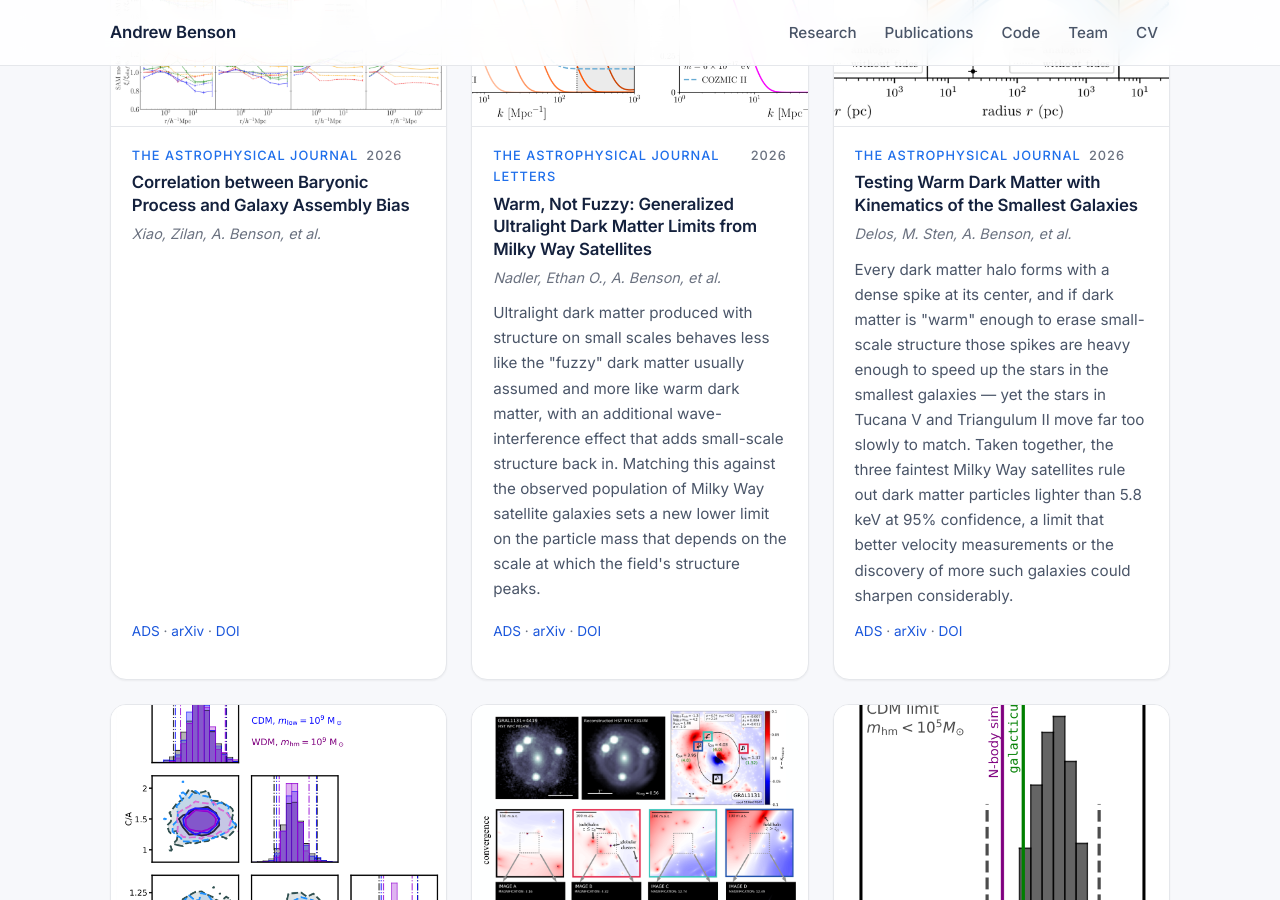
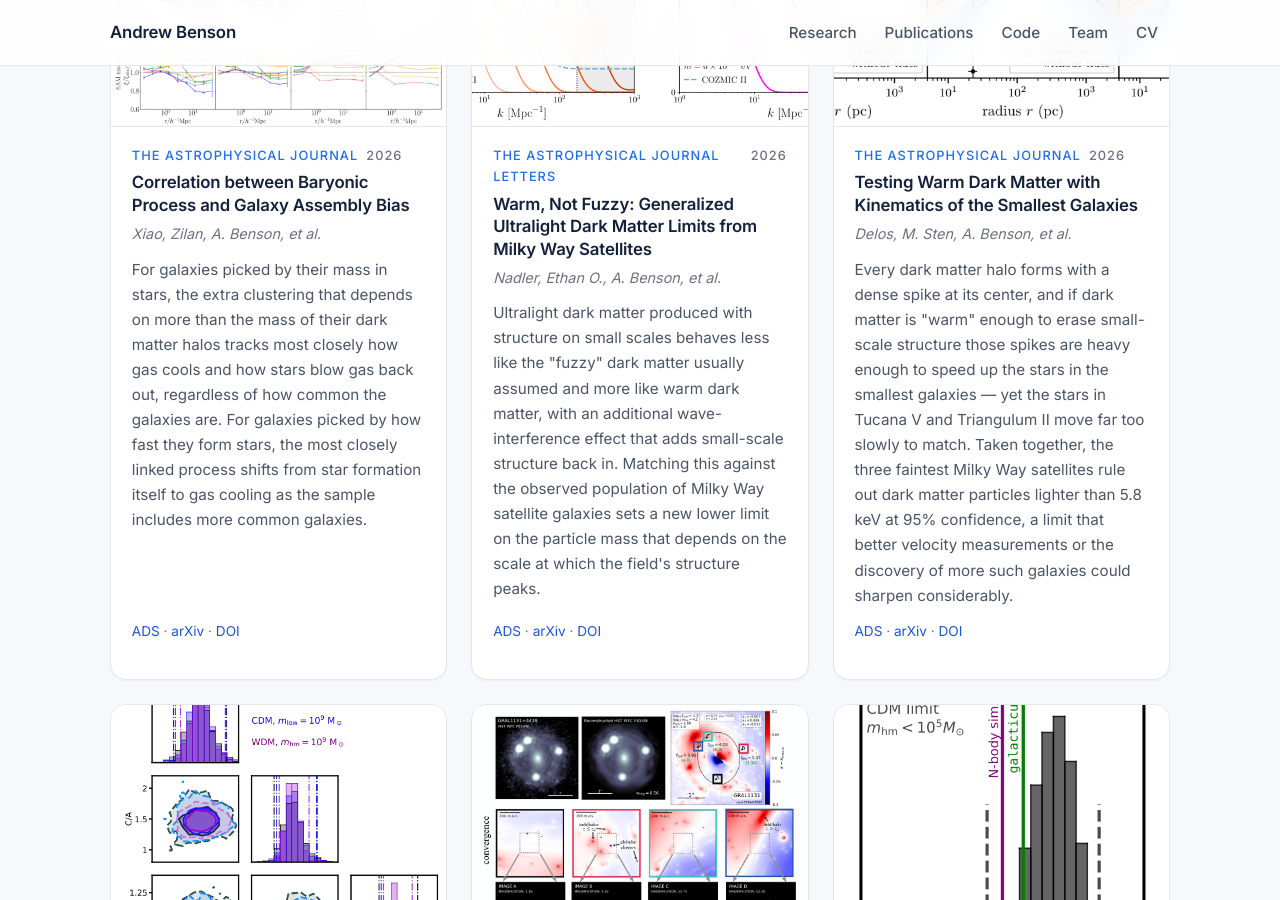
Before and after one commit to abensonca/abensonca.github.io, a Jekyll site: the page built from index.md, in a window 1280 px wide and 900 px high, scrolled down 1579 px. Built offline with Jekyll 4.4.1, drawn with Linux system fonts in a browser that asks for light colours.

Commit message:
chore: add summaries for 1 papers
Co-Authored-By: Claude Opus 5 (1M context) <noreply@anthropic.com>

```diff
--- a/_data/papers.yml
+++ b/_data/papers.yml
@@ -7,7 +7,11 @@
   url: https://ui.adsabs.harvard.edu/abs/2026ApJ..1008..168X
   arxiv: https://arxiv.org/abs/2605.19323
   doi: 10.3847/1538-4357/ae9876
-  summary: ''
+  summary: For galaxies picked by their mass in stars, the extra clustering that depends on more than
+    the mass of their dark matter halos tracks most closely how gas cools and how stars blow gas back
+    out, regardless of how common the galaxies are. For galaxies picked by how fast they form stars, the
+    most closely linked process shifts from star formation itself to gas cooling as the sample includes
+    more common galaxies.
   figure: /assets/img/papers/2026ApJ..1008..168X.png
 - bibcode: 2026ApJ..1006L..65N
   title: 'Warm, Not Fuzzy: Generalized Ultralight Dark Matter Limits from Milky Way Satellites'
--- a/_data/papers_cache.yml
+++ b/_data/papers_cache.yml
@@ -85,6 +85,11 @@
     GAB on baryonic processes within the explored Galacticus SAM parameter space.
   arxiv: '2605.19323'
   figure: /assets/img/papers/2026ApJ..1008..168X.png
+  summary: For galaxies picked by their mass in stars, the extra clustering that depends on more than
+    the mass of their dark matter halos tracks most closely how gas cools and how stars blow gas back
+    out, regardless of how common the galaxies are. For galaxies picked by how fast they form stars, the
+    most closely linked process shifts from star formation itself to gas cooling as the sample includes
+    more common galaxies.
   title: Correlation between Baryonic Process and Galaxy Assembly Bias
 2026PhRvD.113j3011M:
   abstract: Self-interacting dark matter (SIDM) theories predict that dark matter halos experience core-collapse
```
